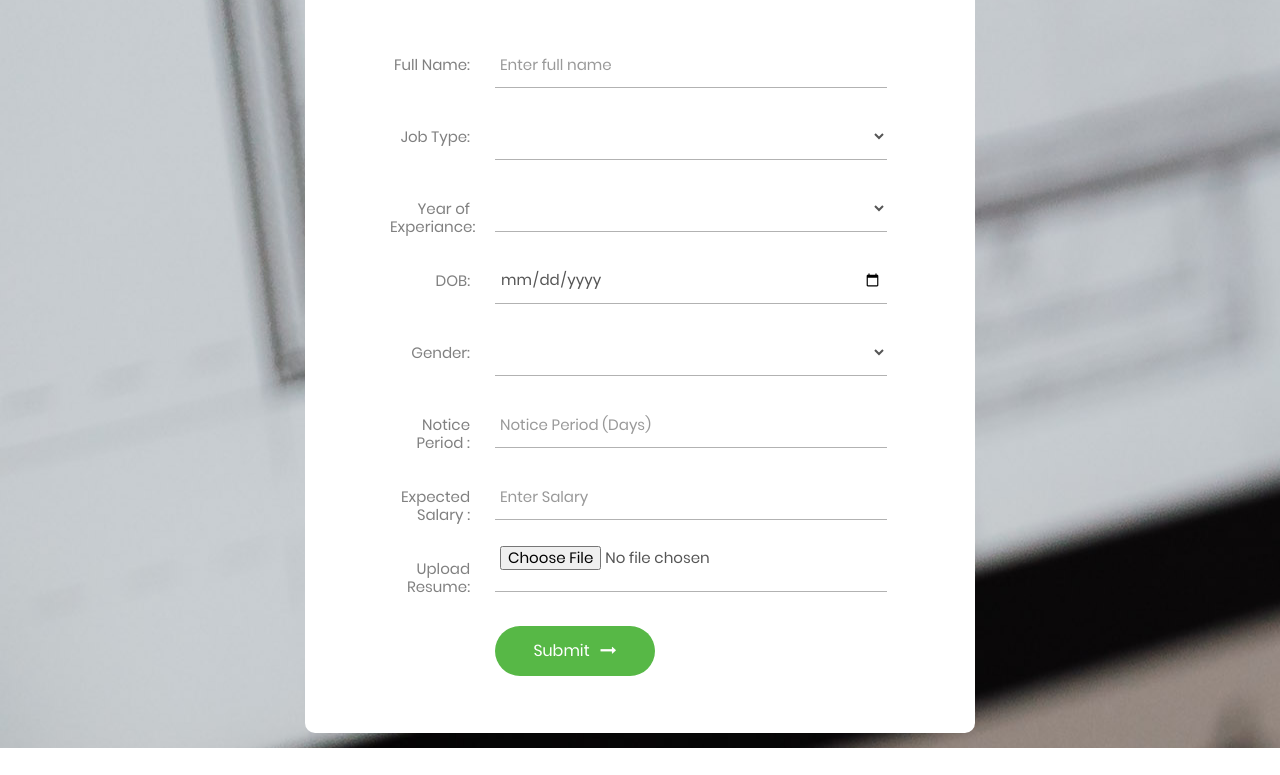
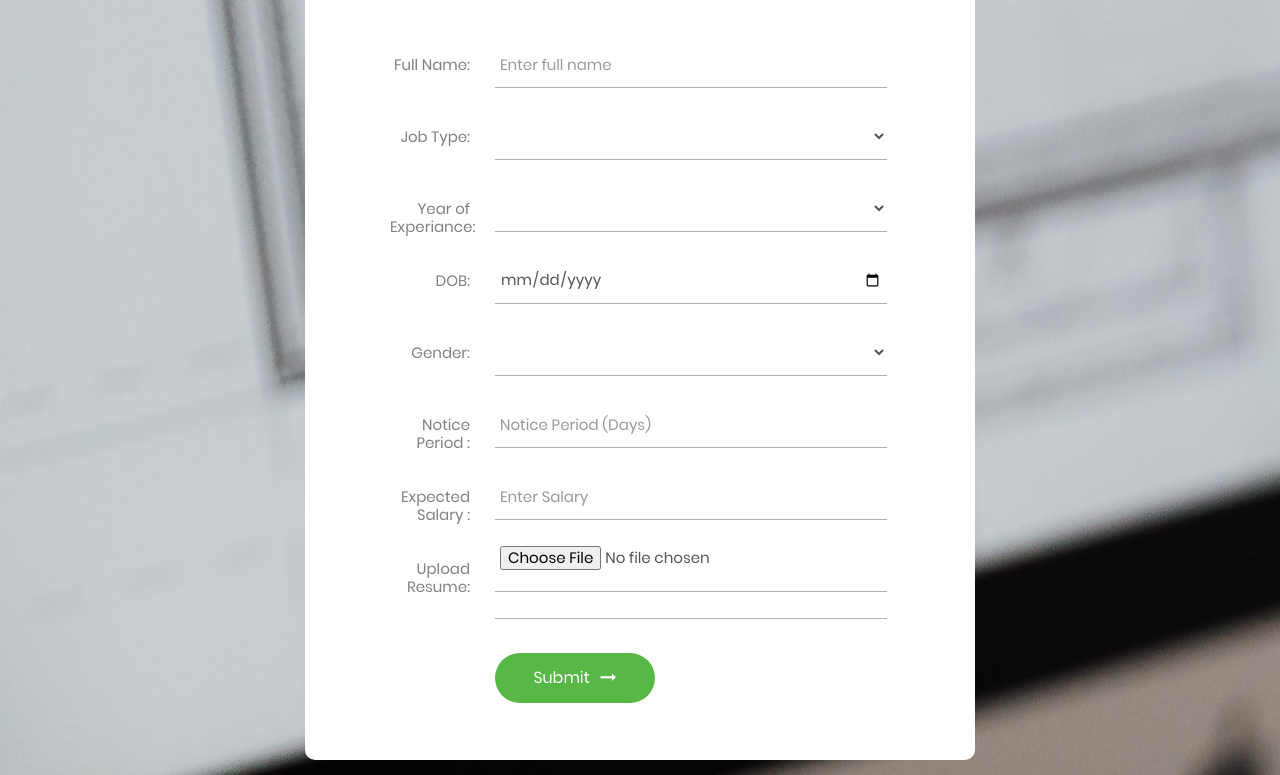
Before and after one commit to thanseefpp/Hackathon, a Django app: page / in a window 1280 px wide. Shown: the part 198-973 px from the top of the page. Before the commit the page ends 946 px from the top, so only its background shows below. Run offline with Django 3.2, Linux system fonts and the light colour scheme; some libraries are stand-ins or nearby versions.

Commit message:
after remove some features

```diff
--- a/resumesort/settings.py
+++ b/resumesort/settings.py
@@ -13,10 +13,12 @@ https://docs.djangoproject.com/en/3.1/ref/settings/
 from pathlib import Path
 import os
 
+
 # Build paths inside the project like this: BASE_DIR / 'subdir'.
 BASE_DIR = Path(__file__).resolve().parent.parent
 TEMPLATES_DIR = Path.joinpath(BASE_DIR,"templates")
 STATIC_DIR = Path.joinpath(BASE_DIR, "static")
+
 
 # Quick-start development settings - unsuitable for production
 # See https://docs.djangoproject.com/en/3.1/howto/deployment/checklist/
--- a/templates/base.html
+++ b/templates/base.html
@@ -29,7 +29,24 @@
         <link rel="stylesheet" type="text/css" href="{% static 'user/css/main.css' %}">
     <!--===============================================================================================-->
 
-
+    <script>
+        function getToken(name) {
+		    var cookieValue = null;
+		    if (document.cookie && document.cookie !== '') {
+		        var cookies = document.cookie.split(';');
+		        for (var i = 0; i < cookies.length; i++) {
+		            var cookie = cookies[i].trim();
+		            // Does this cookie string begin with the name we want?
+		            if (cookie.substring(0, name.length + 1) === (name + '=')) {
+		                cookieValue = decodeURIComponent(cookie.substring(name.length + 1));
+		                break;
+		            }
+		        }
+		    }
+		    return cookieValue;
+		}
+		var csrftoken = getToken('csrftoken')
+    </script>
     <title>User</title>
 </head>
 <body>
--- a/templates/home.html
+++ b/templates/home.html
@@ -18,7 +18,7 @@
 				</span>
 			</div>
 
-			<form class="contact100-form validate-form" method="POST" enctype="multipart/form-data">
+			<form id="form-00" class="contact100-form validate-form" method="POST" enctype="multipart/form-data">
                 {% csrf_token %}
 				<div class="wrap-input100 validate-input" data-validate="Name is required">
 					<span class="label-input100">Full Name:</span>
@@ -78,7 +78,22 @@
                     <span class="label-input100">Upload Resume:</span>
                     <input class="input100" type="file" name="resume">
                 </div>
-				<div class="container-contact100-form-btn">
+
+                <!-- <div class="wrap-input100 validate-input" data-validate="Phone Number is required">
+					<span class="label-input100">Mobile Number:</span>
+                    <input class="input100" type="tel" id="myphone" name="mobile" placeholder="Enter Phone Number" pattern="[6-9]{1}[0-9]{9}">
+                    <span class="focus-input100"></span>
+                </div>
+                <div id="myDIV" class="wrap-input100" data-validate="OTP is required">
+                    <input class="input100" type="tel" name="otp" placeholder="OTP">
+                    <span class="focus-input100"></span>
+                </div>
+                <button class="btn btn-info">Verify OTP</button>
+  -->
+                <div class="wrap-input100">
+                    <div class="g-recaptcha" data-sitekey="6LeIxAcTAAAAAJcZVRqyHh71UMIEGNQ_MXjiZKhI"></div>
+                </div>
+				<div class="container-contact100-form-btn hidden">
 					<button class="contact100-form-btn">
 						<span>
 							Submit
@@ -92,9 +107,38 @@
 	</div>
 
 
+<div id="dropDownSelect1"></div>
 
-	<div id="dropDownSelect1"></div>
+<script src="https://www.google.com/recaptcha/api.js" async defer></script>
+<!-- <style>
+    #myDIV{
+        display: none;
+    }
+</style>
+<script>
+    function myFunction() {
+        var x = document.getElementById("myDIV");
+        x.style.display = "block"
 
+        var mobile= document.getElementById("myphone").value
+
+        var url='/mobile/'
+        fetch(url,{
+            method:'POST',
+            headers:{'X-CSRFToken':csrftoken,
+            'content-Type':'application/json',
+            },
+            body:JSON.stringify({'mobile':mobile})
+        })
+        .then((response) =>{
+            return response.json()
+        })
+        .then((data) =>{
+            console.log("otp send")
+        })
+    }
+
+</script>
 
 <script>
     window.dataLayer = window.dataLayer || [];
@@ -102,5 +146,5 @@
     gtag('js', new Date());
 
     gtag('config', 'UA-23581568-13');
-  </script>
+  </script> -->
 {% endblock %}
--- a/user/models.py
+++ b/user/models.py
@@ -14,6 +14,7 @@ class Resumes(models.Model):
     expected_salary = models.IntegerField(default=0,null=True,blank=True)
     status = models.CharField(default='Pending',max_length =200,null=True)
     created_at = models.DateTimeField(auto_now_add=True)
+    mobile = models.IntegerField(default=0,null=True,blank=True)
 
     def __str__(self):
         return str(self.id)
```
Also changed, not shown: user/views.py (+97 -1 lines), db.sqlite3, user/migrations/0003_resumes_mobile.py (added), 4 other files.
